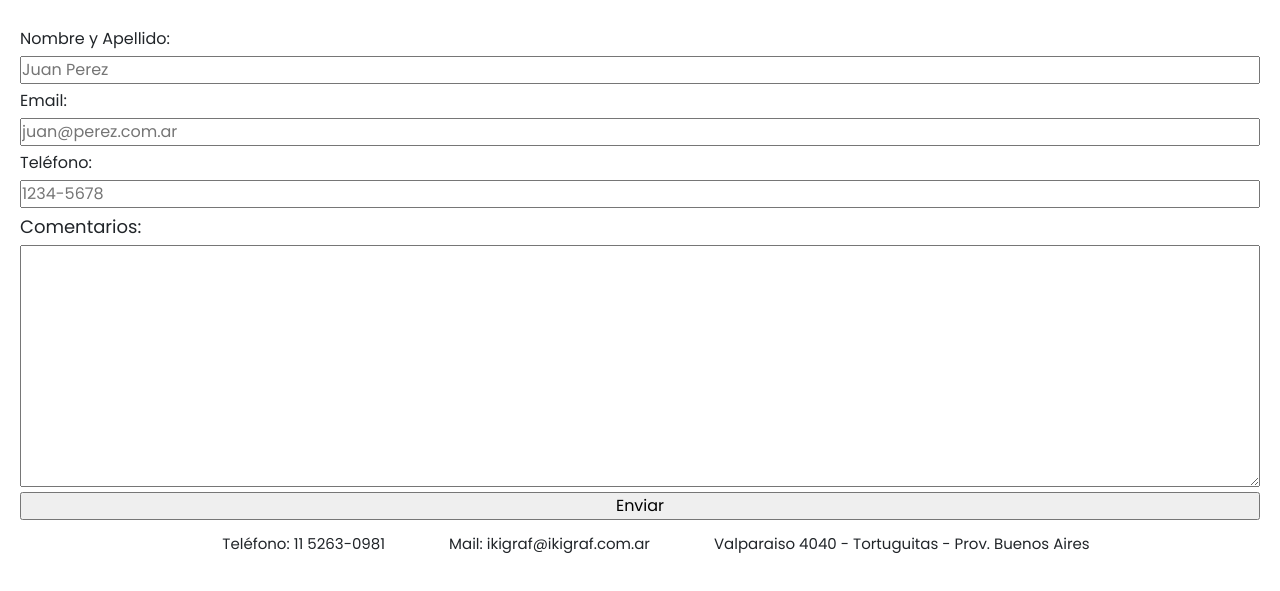
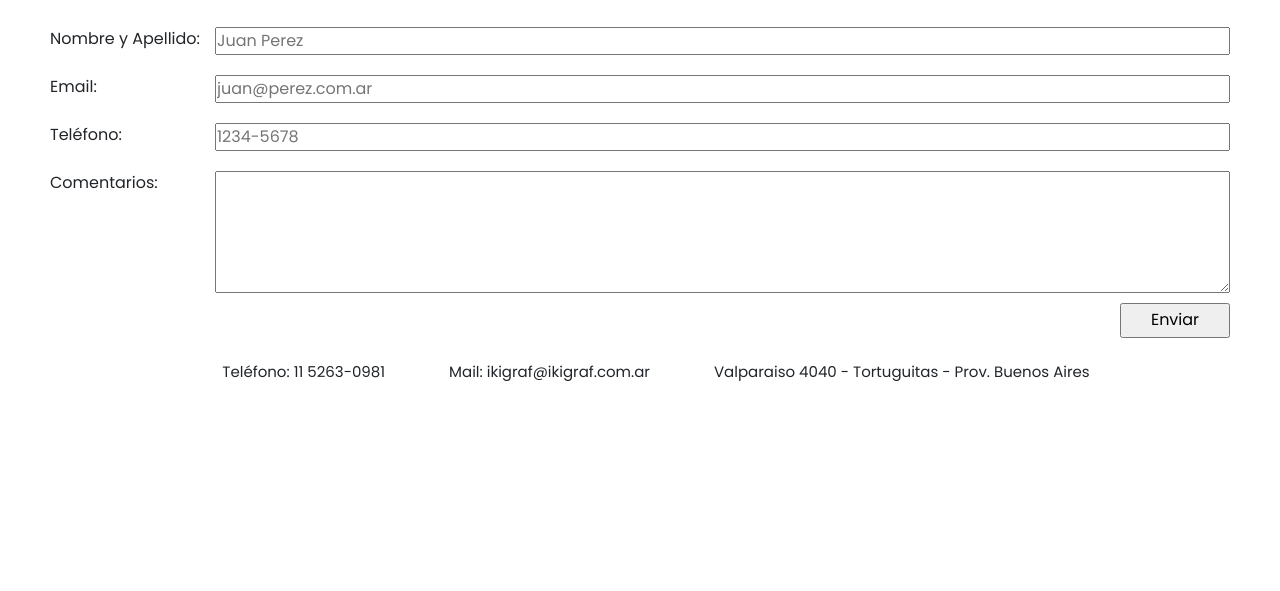
Before and after one commit to MaxiFabbri/web-ikigraf-v3, a website: page pages/contacto.html in a window 1280 px wide. Shown: the part 193-784 px from the top of the page. Drawn offline with nearby package versions, Linux system fonts and the light colour scheme.

Commit message:
ajustada-contactos

```diff
--- a/pages/contacto.html
+++ b/pages/contacto.html
@@ -49,6 +49,7 @@
         </h2>
         <!-- Formulario -->
         <form action="form.php" method="POST">
+          <div class="cuerpo-formulario">
             <!-- Input Nombre y Apellido-->
             <label for="">Nombre y Apellido:</label>
             <input type="text" name="nombre" id="nombre" placeholder="Juan Perez">
@@ -60,9 +61,12 @@
             <input type="tel" name="telefono" id="telefono" placeholder="1234-5678">
             <!-- Input Comentarios-->
             <p>Comentarios:</p>
-            <textarea name="comentarios" id="" cols="40" rows="10"></textarea>
+            <textarea name="comentarios" id="" cols="40" rows="5"></textarea>
+          </div>
+           <div  class="boton-enviar">
             <!--Submit-->
             <input type="submit" value="Enviar">
+           </div>
         </form>
     </main>
 
--- a/scss/layout/_contacto.scss
+++ b/scss/layout/_contacto.scss
@@ -1,8 +1,39 @@
-main form {
+@import "utilities/variables";
+form {
+    margin: 10px 50px ;
+}
+.cuerpo-formulario {
     display: grid;
-    gap: 5px;
-    margin: 0px 20px ;
+    grid-template-columns: 160px 1fr;
+    gap: 20px 5px;
     p {
         margin: 0px;
+        font-size: 1rem;
     }
 }
+.boton-enviar {
+    margin-top: 10px;
+    display: flex;
+    justify-content: end;
+    input {
+        width: 110px;
+        height: 35px;
+    }
+}
+@media screen and (max-width: $medi-tablet) {
+    form {
+        margin: 5px 30px ;
+    }
+    .cuerpo-formulario{
+        gap: 10px;
+    }
+}
+@media screen and (max-width: $medi-celu) {
+    form {
+        margin: 5px 10px;
+    }
+    .cuerpo-formulario{
+        grid-template-columns: 1fr;
+        gap: 5px;
+    }
+}
```
Also changed, not shown: css/style.css.
